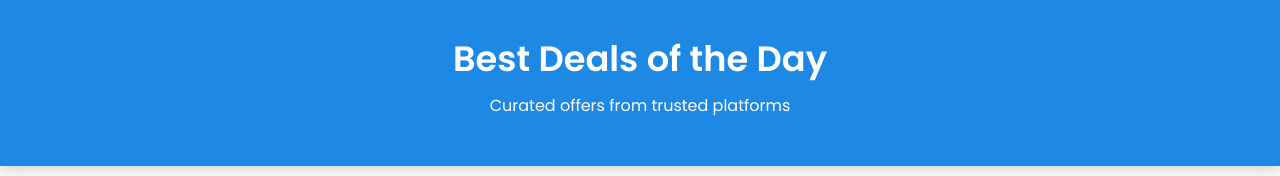
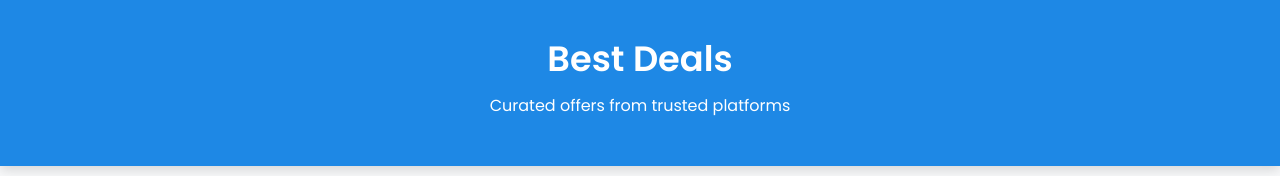
Before and after one commit to abhilash-abhi178/Ecom, a plain HTML site: page index.html in a window 1280 px wide. Shown: the top 176 px of the page. Drawn offline with Linux system fonts and the light colour scheme.

Commit message:
Update index.html

```diff
--- a/index.html
+++ b/index.html
@@ -122,7 +122,7 @@
 <body>
 
 <header>
-  <h1>Best Deals of the Day</h1>
+  <h1>Best Deals </h1>
   <p>Curated offers from trusted platforms</p>
 </header>
 
```
